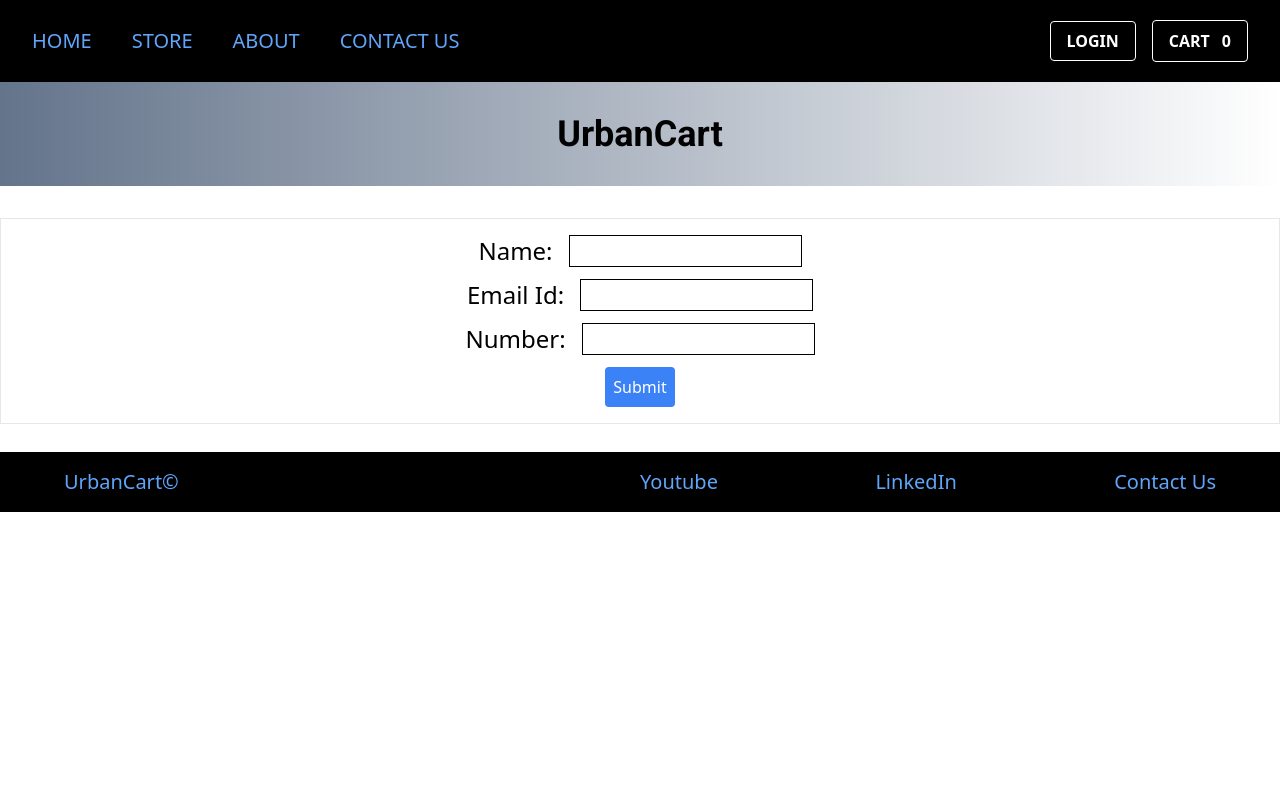
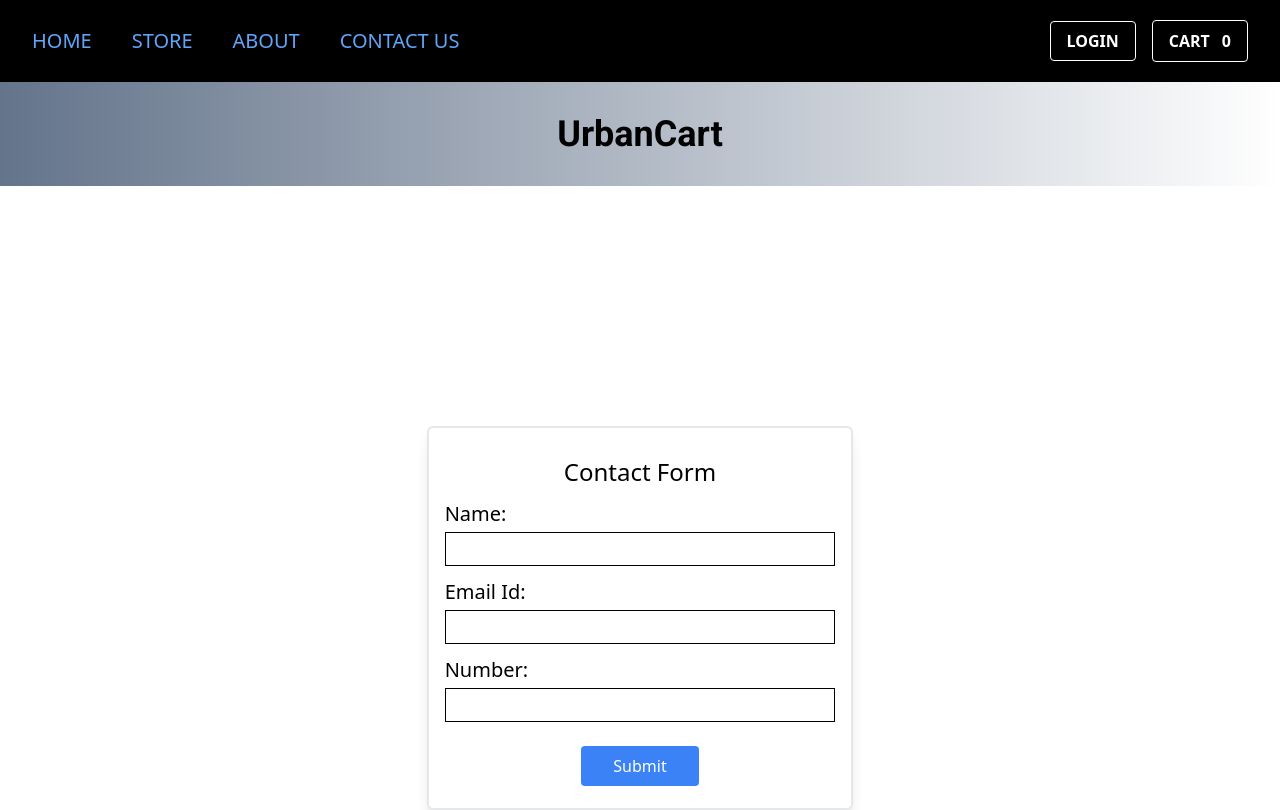
Before and after one commit to sidaswal7/ecom-app, a React (Create React App) app: page /contact in a window 1280 px wide. Shown: the top 810 px of the page. Built offline with nearby package versions, Linux system fonts and the light colour scheme.

Commit message:
minor UI fix

```diff
--- a/src/components/AuthForm.js
+++ b/src/components/AuthForm.js
@@ -41,17 +41,22 @@ const AuthForm = ()=>{
         })();
     }
     return(
-        <form onSubmit={submitHandler}>
-            <div>
-                <label htmlFor="email">Email: </label>
-                <input type="email" id="email" placeholder="Enter the Email" ref={emailRef}/>
-            </div>
-            <div>
-                <label htmlFor="password">Password: </label>
-                <input type="password" id="password" placeholder="Enter the Password" ref={passwordRef}/>
-            </div>
-            <button type="submit">Login</button>
-        </form>
+        <div className="h-screen flex justify-center items-start mt-5">
+            <form onSubmit={submitHandler} className=" border-2 p-4 w-1/3 h-72 shadow-lg rounded-md">
+            <h1 className="text-2xl font-medium text-center my-2">Login</h1>
+                <div>
+                    <label htmlFor="email" className="block text-lg font-medium">Email: </label>
+                    <input type="email" id="email" ref={emailRef} className="border-black border w-full py-1 mb-2"/>
+                </div>
+                <div>
+                    <label htmlFor="password" className="block text-lg font-medium">Password: </label>
+                    <input type="password" id="password" ref={passwordRef} className="border-black border w-full py-1 mb-1"/>
+                </div>
+                <div className="flex justify-center items-center">
+                    <button type="submit" className="bg-blue-500 hover:bg-blue-600 p-2 rounded text-white mt-5 px-8">Login</button>
+                </div>
+            </form>
+        </div>
     )
 }
 
--- a/src/components/Contact/ContactForm.js
+++ b/src/components/Contact/ContactForm.js
@@ -29,22 +29,27 @@ const ContactForm = ()=> {
 
     }
     return (
-        <form onSubmit={formHandler} className="flex justify-center flex-col items-center border py-4">
-            <div className="mb-3 flex">
-                <label htmlFor="name" className="mr-4 text-2xl font-medium">Name: </label>
-                <input type="text" id="name" ref={nameRef} className="border-black border"/>
-            </div>
-            <div className="mb-3 flex">
-                <label htmlFor="email" className="mr-4 text-2xl font-medium">Email Id: </label>
-                <input type="email" id="email" ref={emailRef} className="border-black border"/>
-            </div>
-            <div className="mb-3 flex">
-                <label htmlFor="number" className="mr-4 text-2xl font-medium">Number: </label>
-                <input type="number" id="number" ref={numberRef} className="border-black border"/>
-            </div>
-            <button type="submit" className="bg-blue-500 hover:bg-blue-600 p-2 rounded text-white ">Submit</button>
+        <div className="flex justify-center items-center h-screen">
+            <form onSubmit={formHandler} className=" border-2 p-4 w-1/3 h-96 shadow-lg rounded-md">
+                <h1 className="text-2xl font-medium text-center my-3">Contact Form</h1>
+                <div className="mb-3">
+                    <label htmlFor="name" className="mr-4 text-xl block font-medium  mb-1">Name: </label>
+                    <input type="text" id="name" ref={nameRef} className="border-black border w-full py-1"/>
+                </div>
+                <div className="mb-3">
+                    <label htmlFor="email" className="mr-4 text-xl block font-medium mb-1">Email Id: </label>
+                    <input type="email" id="email" ref={emailRef} className="border-black border w-full py-1"/>
+                </div>
+                <div className="mb-3">
+                    <label htmlFor="number" className="mr-4 text-xl block font-medium mb-1">Number: </label>
+                    <input type="number" id="number" ref={numberRef} className="border-black border w-full py-1"/>
+                </div>
+                <div className="flex justify-center items-center">
+                    <button type="submit" className="bg-blue-500 hover:bg-blue-600 p-2 rounded text-white my-3 px-8">Submit</button>
+                </div>
 
-        </form>
+            </form>
+        </div>
     )
 }
 
--- a/src/components/Footer/Footer.js
+++ b/src/components/Footer/Footer.js
@@ -8,13 +8,13 @@ const Footer = ()=>{
                 <h2 className="basis-1/2">UrbanCart&#169;</h2>
                 <ul className="flex justify-between basis-1/2">
                     <li>
-                        <NavLink to="/youtube">Youtube</NavLink>
+                        <NavLink to="/youtube.com">Youtube</NavLink>
                     </li>
                     <li>
-                        <NavLink to="/linkedin">LinkedIn</NavLink>
+                        <NavLink to="/linkedin.com">LinkedIn</NavLink>
                     </li>
                     <li>
-                        <NavLink to="/contact">Contact Us</NavLink>
+                        <NavLink to="/contact.com">Contact Us</NavLink>
                     </li>
                 </ul>
             </div>
--- a/src/pages/About.js
+++ b/src/pages/About.js
@@ -6,34 +6,33 @@ const About = () => {
     <>
       <h1 className="text-3xl text-center font-semibold mb-10">About Us</h1>
       <div className="flex justify-evenly">
-        <div className="w-30 h-30 basis-1/4">
+        <div className=" basis-1/4">
           <img
             src={storeImg}
             alt="storeImg"
-            className="object-cover rounded-md"
+            className="object-cover rounded-md h-25"
           />
         </div>
-        <p className="basis-1/2">
+        <div className="basis-1/2">
+        <p className="mb-5 text-lg">
           Lorem ipsum, dolor sit amet consectetur adipisicing elit. Totam id
           veritatis ad numquam repudiandae. Dolor voluptatibus nihil minima
-          fugit, quidem enim quisquam eius ipsam eligendi dolores aspernatur!
-          Necessitatibus, voluptates quod! Lorem ipsum, dolor sit amet
           consectetur adipisicing elit. Sint expedita reprehenderit doloremque
-          quod dolores sapiente consequatur nostrum voluptatum at officiis ab
-          omnis consequuntur aliquam eum pariatur natus dicta eaque, velit qui.
+          quod dolores sapiente consequatur nostrum voluptatum at officiis velit qui.
           Adipisci vitae distinctio possimus incidunt dolorem expedita quis quas
-          animi est doloremque, dicta totam esse? Ut quibusdam fugiat impedit
-          tenetur voluptatibus iusto quo consectetur error neque, dolor, sit
+          animi est doloremque.
+        </p>
+        <p className="text-lg">
+          Tenetur voluptatibus iusto quo consectetur error neque, dolor, sit
           dignissimos ad excepturi rem explicabo. Voluptatum aut, similique
           reprehenderit quasi aliquam, quaerat ipsum, qui eos alias architecto
-          vel rem deserunt maxime velit quia animi neque debitis quas totam hic
-          nihil officiis harum sed! Nesciunt aliquam ratione eveniet quod
           minima.consequuntur aliquam eum pariatur natus dicta eaque, velit qui.
           Adipisci vitae distinctio possimus incidunt dolorem expedita quis quas
           animi est doloremque, dicta totam esse? Ut quibusdam fugiat impedit
           tenetur voluptatibus iusto quo consectetur error neque, dolor, sit
           dignissimos ad excepturi rem explicabo.
         </p>
+        </div>
       </div>
     </>
   );
--- a/src/pages/Error.js
+++ b/src/pages/Error.js
@@ -1,16 +1,13 @@
 import React from "react";
-import Header from "../components/Header/Header";
 
 const ErrorPage = ()=>{
     return(
-        <>
-            <Header/>
-            <h1 className="mb-8 py-8 text-black text-center font-bold text-4xl bg-gradient-to-r from-slate-500 to-white font-robo">
-                UrbanCart
-            </h1>
-            <h1 className="text-center text-3xl font-medium text-red-600 mb-8">An Error Occured!</h1>
-            <h4 className="text-center text-2xl font-normal ">Could not find this page</h4>
-        </>
+        <div className="h-screen flex justify-center items-center">
+            <div>
+                <h1 className="text-center text-3xl font-medium text-red-600 mb-8">An Error Occured!</h1>
+                <h4 className="text-center text-2xl font-normal ">Could not find this page</h4>
+            </div>
+        </div>
     )
 }
 
```
